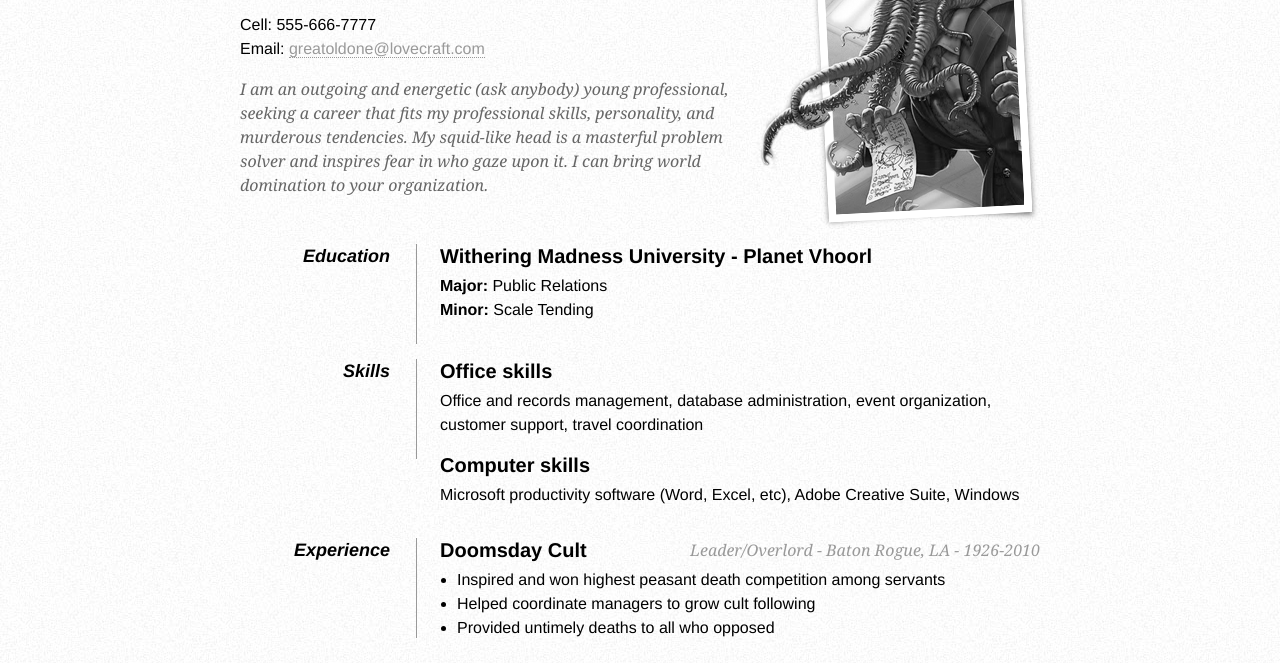
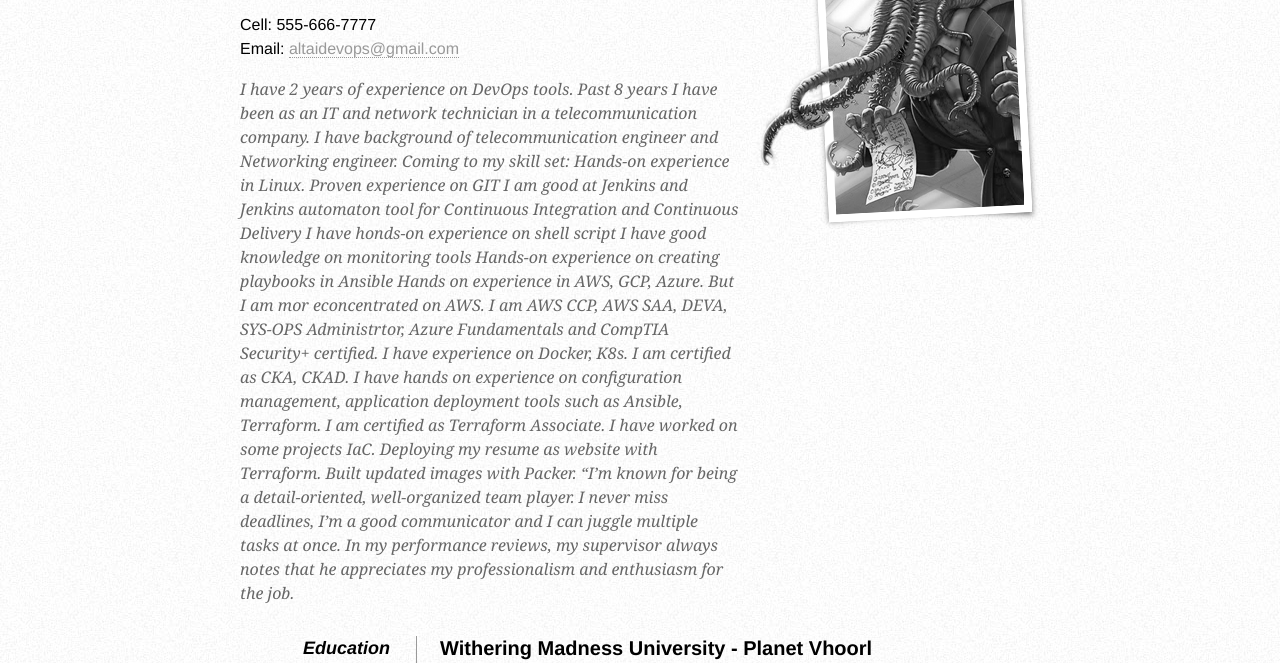
Before and after one commit to altaidevops/web-resume, a plain HTML site: page public/index.html in a window 1280 px wide. Shown: the part 84-747 px from the top of the page. Drawn offline with Linux system fonts and the light colour scheme.

Commit message:
Updated.

```diff
--- a/public/index.html
+++ b/public/index.html
@@ -43,16 +43,26 @@
 
             <p>
                 Cell: <span class="tel">555-666-7777</span><br />
-                Email: <a class="email" href="mailto:greatoldone@lovecraft.com">greatoldone@lovecraft.com</a>
+                Email: <a class="email" href="mailto:altaidevops@gmail.com">altaidevops@gmail.com</a>
             </p>
         </div>
 
         <div id="objective">
             <p>
-                I am an outgoing and energetic (ask anybody) young professional, seeking a
-                career that fits my professional skills, personality, and murderous tendencies.
-                My squid-like head is a masterful problem solver and inspires fear in who gaze upon it.
-                I can bring world domination to your organization.
+                I have 2 years of experience on DevOps tools.
+                Past 8 years I have been as an IT and network technician in a telecommunication company. I have background of telecommunication engineer and Networking engineer.
+                Coming to my skill set:
+                Hands-on experience in Linux.
+                Proven experience on GIT
+                I am good at Jenkins and Jenkins automaton tool for Continuous Integration and Continuous Delivery
+                I have honds-on experience on shell script
+                I have good knowledge on monitoring tools
+                Hands-on experience on creating playbooks in Ansible
+                Hands on experience in AWS, GCP, Azure. But I am mor econcentrated on AWS.
+                I am AWS CCP, AWS SAA, DEVA, SYS-OPS Administrtor, Azure Fundamentals and CompTIA Security+ certified.
+                I have experience on Docker, K8s. I am certified as CKA, CKAD.
+                I have hands on experience on configuration management, application deployment tools such as Ansible, Terraform. I am certified as Terraform Associate. I have worked on some projects IaC. Deploying my resume as website with Terraform. Built updated images with Packer.
+                “I’m known for being a detail-oriented, well-organized team player. I never miss deadlines, I’m a good communicator and I can juggle multiple tasks at once. In my performance reviews, my supervisor always notes that he appreciates my professionalism and enthusiasm for the job.
             </p>
         </div>
 
```
